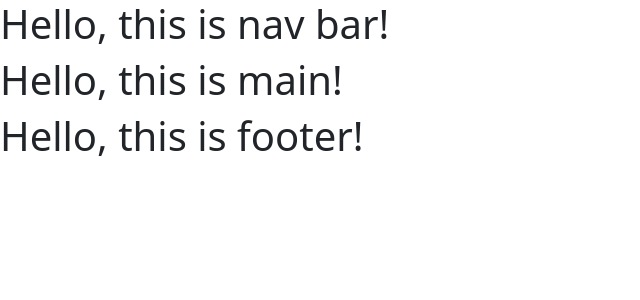
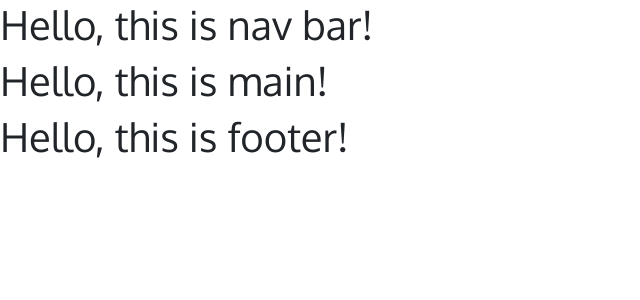
Before and after one commit to glenncai/David-Chus-China-Bistro-Frontend, a React (Create React App) app: page / in a window 1280 px wide. Shown: the top 300 px of the page, without its empty margins (0-640 px from the left). Built offline with nearby package versions, Linux system fonts and the light colour scheme.

Commit message:
style: add google font

```diff
--- a/public/index.html
+++ b/public/index.html
@@ -11,6 +11,7 @@
 		/>
 		<link rel="apple-touch-icon" href="%PUBLIC_URL%/favicon.png" />
 		<link rel="manifest" href="%PUBLIC_URL%/manifest.json" />
+		<link href="https://fonts.googleapis.com/css2?family=Oxygen:wght@300;400;700&display=swap" rel="stylesheet">
 		<title>David Chu's China Bistro</title>
 	</head>
 	<body>
--- a/src/App.css
+++ b/src/App.css
@@ -1,8 +1,3 @@
-* {
-  box-sizing: border-box;
-  font-size: 62.5%;
-}
-
 :root {
   --primary-purple: #61122f;
   --primary-yellow: #f6b319;
@@ -13,3 +8,12 @@
   --secondary-black: #000000;
   --secondary-white: #e7e7e7;
 }
+
+* {
+  box-sizing: border-box;
+  font-size: 62.5%;
+}
+
+body {
+  font-family: 'Oxygen', sans-serif !important;
+}
```
